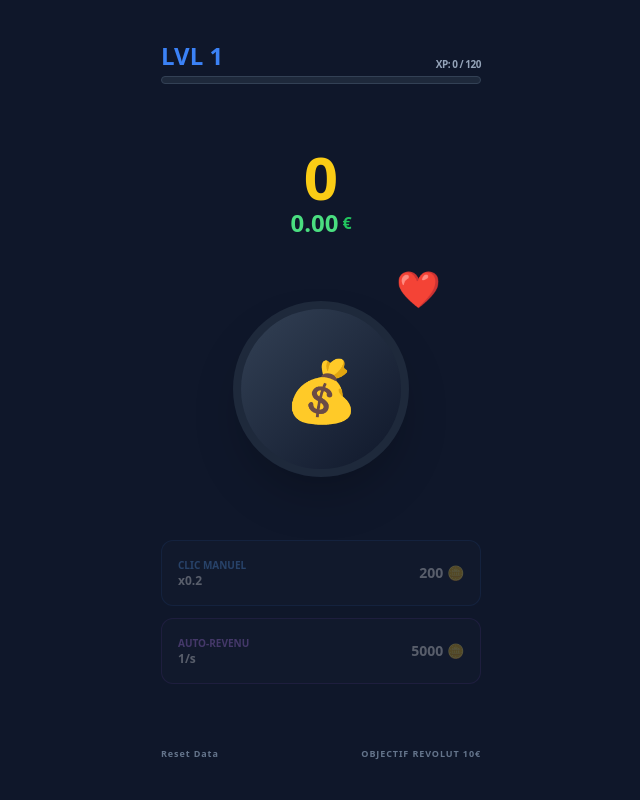
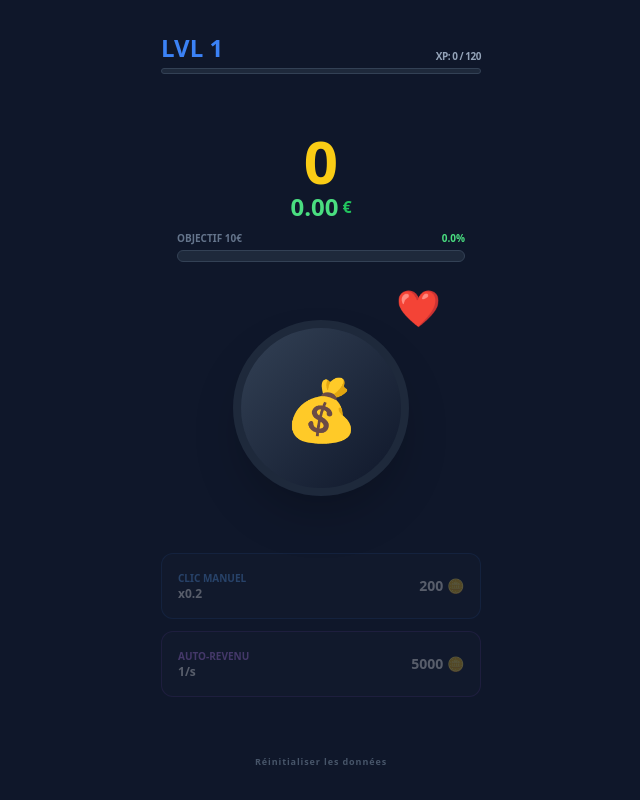
Before and after one commit to lorenzmini1-lab/Click-Cash, a plain HTML site: page index.html in a window 1280 px wide. Shown: the whole page, without its empty margins (319-959 px from the left). Drawn offline with nearby package versions, Linux system fonts and the light colour scheme.

Commit message:
Update index.html

```diff
--- a/index.html
+++ b/index.html
@@ -3,7 +3,7 @@
 <head>
     <meta charset="UTF-8">
     <meta name="viewport" content="width=device-width, initial-scale=1.0, maximum-scale=1.0, user-scalable=no">
-    <title>Click & Cash - Fixed Fury</title>
+    <title>Click & Cash - Goal 10€</title>
     <script src="https://cdn.tailwindcss.com"></script>
     <link rel="manifest" href="manifest.json">
     <meta name="theme-color" content="#2563eb">
@@ -31,22 +31,32 @@
         </div>
     </div>
 
-    <div class="w-full max-w-xs mt-4">
+    <div class="w-full max-w-xs mt-2">
         <div class="flex justify-between items-end mb-1 text-blue-500 font-black">
             <span class="text-2xl">LVL <span id="lvl-display">1</span></span>
-            <span id="fury-timer" class="text-red-500 font-bold hidden uppercase text-xs animate-pulse tracking-tighter">FURIE: 100/sec</span>
+            <span id="fury-timer" class="text-red-500 font-bold hidden uppercase text-[10px] animate-pulse">FURIE: 100/s</span>
             <span class="text-[10px] text-slate-400 font-bold uppercase tracking-tighter">XP: <span id="xp-current">0</span> / <span id="xp-needed">120</span></span>
         </div>
-        <div class="w-full bg-slate-800 h-2 rounded-full overflow-hidden border border-slate-700">
+        <div class="w-full bg-slate-800 h-1.5 rounded-full overflow-hidden border border-slate-700">
             <div id="xp-bar" class="bg-blue-500 h-full w-0 transition-all duration-300"></div>
         </div>
     </div>
 
-    <div class="text-center">
+    <div class="text-center w-full max-w-xs">
         <div id="balance" class="text-6xl font-black text-yellow-400">0</div>
-        <div class="flex items-center justify-center gap-1">
+        <div class="flex items-center justify-center gap-1 mb-2">
             <span class="text-2xl text-green-400 font-bold" id="euro">0.00</span>
             <span class="text-green-500 font-bold">€</span>
+        </div>
+
+        <div class="px-4">
+            <div class="flex justify-between text-[10px] font-black uppercase text-slate-500 mb-1">
+                <span>Objectif 10€</span>
+                <span id="goal-percent" class="text-green-400">0%</span>
+            </div>
+            <div class="w-full bg-slate-800 h-3 rounded-full border border-slate-700 overflow-hidden">
+                <div id="goal-bar" class="bg-gradient-to-r from-green-600 to-green-400 h-full w-0 transition-all duration-500"></div>
+            </div>
         </div>
     </div>
 
@@ -66,21 +76,21 @@
         </button>
     </div>
 
-    <div class="w-full max-w-xs mb-4 flex justify-between text-[9px] text-slate-500 font-bold uppercase tracking-widest">
-        <button onclick="reset()" class="hover:text-red-500">Reset Data</button>
-        <span>Objectif Revolut 10€</span>
+    <div class="w-full max-w-xs mb-2 flex justify-center text-[9px] text-slate-600 font-bold uppercase tracking-widest">
+        <button onclick="reset()" class="hover:text-red-500">Réinitialiser les données</button>
     </div>
 
     <script>
-        let score = parseFloat(localStorage.getItem('v12_score')) || 0;
-        let multiplier = parseFloat(localStorage.getItem('v12_mult')) || 0.1;
-        let autoIncome = parseFloat(localStorage.getItem('v12_auto')) || 0;
-        let level = parseInt(localStorage.getItem('v12_level')) || 1;
-        let xp = parseFloat(localStorage.getItem('v12_xp')) || 0;
+        let score = parseFloat(localStorage.getItem('v13_score')) || 0;
+        let multiplier = parseFloat(localStorage.getItem('v13_mult')) || 0.1;
+        let autoIncome = parseFloat(localStorage.getItem('v13_auto')) || 0;
+        let level = parseInt(localStorage.getItem('v13_level')) || 1;
+        let xp = parseFloat(localStorage.getItem('v13_xp')) || 0;
 
         let isFury = false;
         let currentFuryTimer = 0;
-        const rate = 0.0001;
+        const rate = 0.0001; // 10 000 pièces = 1€
+        const goalAmount = 10; // Objectif 10€
 
         function updateUI() {
             let nextClick = Math.round((multiplier + 0.1) * 10) / 10;
@@ -88,8 +98,18 @@
             let nextAuto = autoIncome + 1;
             let costAuto = Math.round(nextAuto * 5000);
 
+            // Calcul argent et pourcentage
+            let currentEuro = score * rate;
+            let percent = (currentEuro / goalAmount) * 100;
+            if (percent > 100) percent = 100;
+
             document.getElementById('balance').innerText = Math.floor(score).toLocaleString();
-            document.getElementById('euro').innerText = (score * rate).toFixed(2);
+            document.getElementById('euro').innerText = currentEuro.toFixed(2);
+
+            // Mise à jour de la barre d'objectif
+            document.getElementById('goal-percent').innerText = percent.toFixed(1) + "%";
+            document.getElementById('goal-bar').style.width = percent + "%";
+
             document.getElementById('next-click-val').innerText = nextClick.toFixed(1);
             document.getElementById('cost-click').innerText = costClick;
             document.getElementById('next-auto-val').innerText = nextAuto;
@@ -103,15 +123,14 @@
             document.getElementById('xp-needed').innerText = Math.floor(xpNeeded);
             document.getElementById('xp-bar').style.width = (xp / xpNeeded * 100) + "%";
 
-            localStorage.setItem('v12_score', score);
-            localStorage.setItem('v12_mult', multiplier);
-            localStorage.setItem('v12_auto', autoIncome);
-            localStorage.setItem('v12_level', level);
-            localStorage.setItem('v12_xp', xp);
+            localStorage.setItem('v13_score', score);
+            localStorage.setItem('v13_mult', multiplier);
+            localStorage.setItem('v13_auto', autoIncome);
+            localStorage.setItem('v13_level', level);
+            localStorage.setItem('v13_xp', xp);
         }
 
         function mine(btn) {
-            // Le clic manuel reste normal (ou boosté x10 si tu préfères, ici il est normal)
             score += multiplier;
             xp += 1;
             if (xp >= (level * 100 * 1.2)) document.getElementById('reward-modal').classList.remove('hidden');
@@ -125,7 +144,6 @@
             if (isFury) return;
             isFury = true;
             currentFuryTimer = 10 + (level - 1);
-
             document.getElementById('heart-bonus').classList.add('hidden');
             document.getElementById('fury-timer').classList.remove('hidden');
             document.getElementById('main-btn').classList.add('fury-mode');
@@ -163,7 +181,6 @@
             updateUI();
         }
 
-        // BOUCLE AUTO-REVENU (Vitesse fixe à 100 si Furie active)
         setInterval(() => {
             let gain = isFury ? 100 : autoIncome;
             if (gain > 0) {
@@ -176,7 +193,7 @@
             }
         }, 1000);
 
-        function reset() { if(confirm("Effacer tout ?")) { localStorage.clear(); location.reload(); } }
+        function reset() { if(confirm("Effacer toute la progression ?")) { localStorage.clear(); location.reload(); } }
         updateUI();
     </script>
 </body>
```
